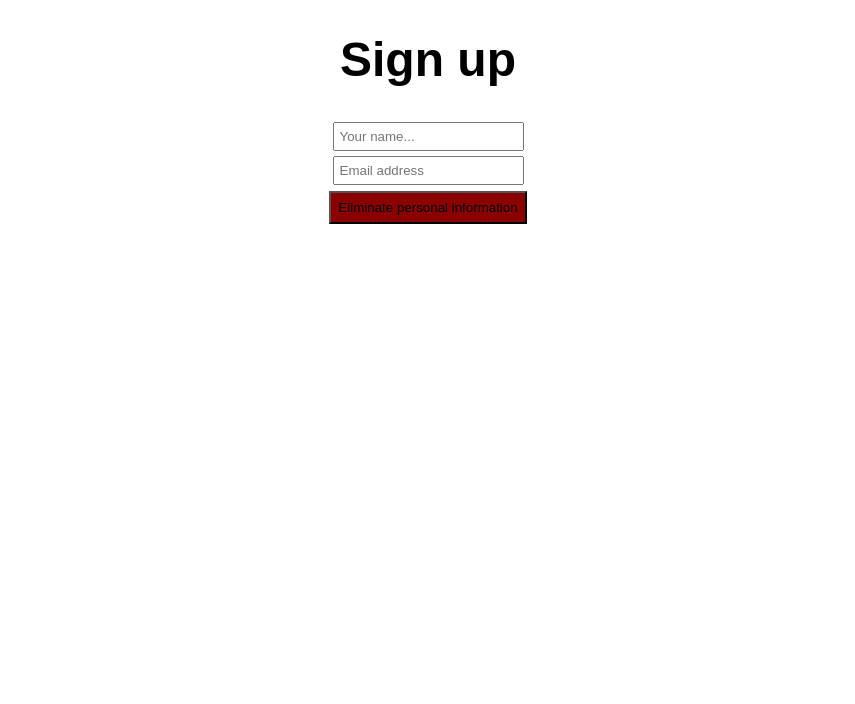
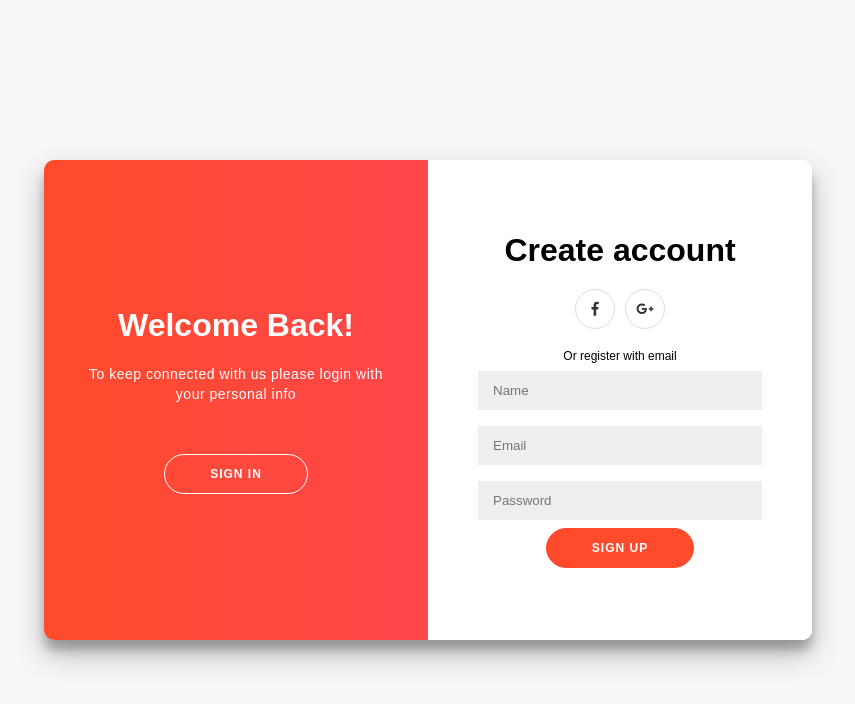
Before and after one commit to sebastianEs/task1, a React (Create React App) app: page / in a window 1280 px wide. Shown: the top 704 px of the page, without its empty margins (212-1067 px from the left). Built offline with nearby package versions, Linux system fonts and the light colour scheme.

Commit message:
form elements in place

```diff
--- a/public/index.html
+++ b/public/index.html
@@ -10,6 +10,9 @@
     -->
     <link rel="manifest" href="%PUBLIC_URL%/manifest.json">
     <link rel="shortcut icon" href="%PUBLIC_URL%/favicon.ico">
+
+    <link rel="stylesheet" href="https://use.fontawesome.com/releases/v5.5.0/css/brands.css" integrity="sha384-QT2Z8ljl3UupqMtQNmPyhSPO/d5qbrzWmFxJqmY7tqoTuT2YrQLEqzvVOP2cT5XW" crossorigin="anonymous">
+    <link rel="stylesheet" href="https://use.fontawesome.com/releases/v5.5.0/css/fontawesome.css" integrity="sha384-u5J7JghGz0qUrmEsWzBQkfvc8nK3fUT7DCaQzNQ+q4oEXhGSx+P2OqjWsfIRB8QT" crossorigin="anonymous">
     <!--
       Notice the use of %PUBLIC_URL% in the tags above.
       It will be replaced with the URL of the `public` folder during the build.
@@ -19,13 +22,14 @@
       work correctly both with client-side routing and a non-root public URL.
       Learn how to configure a non-root public URL by running `npm run build`.
     -->
-    <title>React App</title>
+    <title>SignUp/SignIn</title>
   </head>
   <body>
     <noscript>
       You need to enable JavaScript to run this app.
     </noscript>
     <div id="root"></div>
+
     <!--
       This HTML file is a template.
       If you open it directly in the browser, you will see an empty page.
--- a/src/App.css
+++ b/src/App.css
@@ -1,18 +1,216 @@
-.App {
-  text-align: center;
-  font-size: 18pt;
+
+@import url('https://fonts.googleapis.com/css?family=Montserrat:400,800');
+
+* {
+	box-sizing: border-box;
 }
 
-.form-name, .form-email {
-    padding: 5px;
-    margin: 2px;
+body {
+	background: #f6f5f7;
+	font-family: 'Montserrat', sans-serif;
+	display: flex;
+	flex-direction: column;
+	justify-content: center;
+	align-items: center;
+	height: 100vh;
 }
-.buttonClass {
-    background-color: darkred;
-    padding: 7px;
-    margin: 4px;
+
+h1 {
+	font-weight: bold;
+	margin: 0;
 }
-.buttonClass:hover {
-    cursor: pointer;
-    color: white;
+
+h2 {
+	text-align: center;
 }
+
+p {
+	font-size: 14px;
+	font-weight: 100;
+	line-height: 20px;
+	letter-spacing: 0.5px;
+	margin: 20px 0 50px;
+}
+
+span {
+	font-size: 12px;
+}
+
+a {
+	color: #333;
+	font-size: 14px;
+	text-decoration: none;
+	margin: 15px 0;
+}
+
+button {
+	border: 1px solid #ff4b2b;
+	background: #ff4b2b;
+	border-radius: 20px;
+	color: #fff;
+	font-size: 12px;
+	font-weight: bold;
+	padding: 12px 45px;
+	letter-spacing: 1px;
+	text-transform: uppercase;
+	transition: transform 80ms ease-in;
+}
+
+button:active {
+	transform: scale(0.95);
+}
+
+button:focus {
+	outline: none;
+}
+
+button.ghost {
+	background: transparent;
+	border-color: #fff;
+}
+
+.container {
+	background: #fff;
+	border-radius: 10px;
+	box-shadow: 0 14px 28px rgba(0,0,0,0.25),
+			0 10px 10px rgba(0,0,0,0.22);
+	position: relative;
+	overflow: hidden;
+	width: 768px;
+	max-width: 100%;
+	min-height: 480px;
+}
+
+.form-container {
+	position: absolute;
+	top: 0;
+	height: 100%;
+	transition: all 0.6s ease-in-out;
+}
+
+.sign-up-container {
+	left: 0;
+	width: 50%;
+	z-index: 1;
+	opacity: 0;
+}
+
+.sign-in-container {
+	left: 0;
+	width: 50%;
+	z-index: 2;
+}
+
+.form-container form {
+	background: #fff;
+	display: flex;
+	flex-direction: column;
+	padding: 0 50px;
+	height: 100%;
+	justify-content: center;
+	align-items: center;
+	text-align: center;
+}
+
+.form-container input {
+	background: #eee;
+	border: none;
+	padding: 12px 15px;
+	margin: 8px 0;
+	width: 100%;
+}
+
+.social-icons {
+	margin: 20px 0;
+}
+
+.social-icons a {
+	border: 1px solid #ddd;
+	border-radius: 50%;
+	display: inline-flex;
+	justify-content: center;
+	align-items: center;
+	margin: 0 5px;
+	height: 40px;
+	width: 40px;
+}
+
+.overlay-container {
+	position: absolute;
+	top: 0;
+	left: 50%;
+	width: 50%;
+	height: 100%;
+	overflow: hidden;
+	transition: transform 0.6s ease-in-out;
+	z-index: 100;
+}
+
+.overlay {
+	background: #ff416c;
+	background: linear-gradient(to right, #FF4B2B, #FF416C) no-repeat 0 0 / cover;
+	color: #fff;
+	position: relative;
+	left: -100%;
+	height: 100%;
+	width: 200%;
+	transform: translateX(0);
+	transition: transform 0.6s ease-in-out;
+}
+
+.overlay-panel {
+	position: absolute;
+	top: 0;
+	display: flex;
+	flex-direction: column;
+	justify-content: center;
+	align-items: center;
+	padding: 0 40px;
+	height: 100%;
+	width: 50%;
+	text-align: center;
+	transform: translateX(0);
+	transition: transform 0.6s ease-in-out;
+}
+
+.overlay-right {
+	right: 0;
+	transform: translateX(0)
+}
+
+.overlay-left {
+	transform: translateX(-20%);
+}
+
+
+/* Animation */
+
+/* move signin to right */
+
+.container.right-panel-active .sign-in-container {
+	transform: translateX(100%);
+}
+
+/* move overlay to left */
+
+.container.right-panel-active .overlay-container {
+	transform: translateX(-100%);
+}
+
+/* bring sign up over sign in */
+
+.container.container.right-panel-active .sign-up-container {
+	transform: translateX(100%);
+	opacity: 1;
+	z-index: 5;
+}
+
+/* move overlay back to right */
+
+.container.right-panel-active .overlay {
+	transform: translateX(50%);
+}
+
+.container.right-panel-active .overlay-left {
+	transform: translateX(0);
+}
--- a/src/App.js
+++ b/src/App.js
@@ -2,6 +2,7 @@ import React, { Component } from 'react';
 import './App.css';
 import Form from './Form.js';
 import Button from './Button.js';
+import Overlay from './overlay';
 
 
 class App extends Component {
@@ -9,44 +10,63 @@ class App extends Component {
       super(props);
       this.state={
           name: '',
-          email: ''
+          email: '',
+          password: '',
+          toggleOverlay: false,
       }
       this.handleClick = this.handleClick.bind(this);
       this.handleChange = this.handleChange.bind(this);
+      this.toggleOverlayHandler = this.toggleOverlayHandler.bind(this);
   }
+
+    toggleOverlayHandler() {
+      console.log('toggle overlay')
+      this.setState({toggleOverlay: !this.state.toggleOverlay});
+    }
 
     handleClick() {
         this.setState({
             name: '',
-            email: ''
+            email: '',
+            password: ''
         })
-        console.log(this.state)
     }
 
     handleChange(e){
-
-       this.setState({
-            [e.target.name]: e.target.value
-        })
-
-
-
-};
+      this.setState({
+          [e.target.name]: e.target.value
+      })
+  };
   render() {
+    const { name, email, password, toggleOverlay } = this.state
+    console.log('state ',toggleOverlay);
     return (
-      <div className="App">
+      <div className={`container ${!toggleOverlay ? 'right-panel-active' : ''}`} id="container">
+        <Form
+        handleChange={this.handleChange}
+        userName={name}
+        userEmail={email}
+        showNameInput={true}
+        showPasswordInput={true}
+        showSpan={true}
+        title={"Create account"}
+        formClassName={"sign-up-container"}
+        spanText={"Or register with email"}
+        button={<Button handleClick={this.handleClick} title={"Sign up"} />}
+        />
        <Form
         handleChange={this.handleChange}
-        userName={this.state.name}
-        userEmail={this.state.email}
-
-        />
-        <Button
-        handleClick={this.handleClick}
-        userName={this.state.name}
-        userEmail={this.state.email}
-
-        />
+        password={password}
+        showPasswordInput={true}
+        showNameInput={false}
+        userEmail={email}
+        title={"Sign in"}
+        formClassName={"sign-in-container"}
+        spanText={"Or use your account"}
+        button={<Button handleClick={this.handleClick} title={"Sign in"} />}
+        userEmail={email}
+        title={toggleOverlay ? "Sign in" : "Sign up"} />
+        <Overlay toggleOverlay={this.toggleOverlayHandler} />
       </div>
     );
   }
--- a/src/Button.js
+++ b/src/Button.js
@@ -1,16 +1,12 @@
 import React, {Component} from 'react';
 
 class Button extends Component {
-
-
     render() {
         return (
-        <div>
-            <button className="buttonClass"
-            onClick={this.props.handleClick}
-
-            >Eliminate personal information</button>
-            </div>
+                <button
+                className="buttonClass"
+                onClick={this.props.handleClick}
+                >{this.props.title}</button>
         )
     }
 }
--- a/src/Form.js
+++ b/src/Form.js
@@ -1,20 +1,22 @@
 import React, {Component} from 'react';
 
-
 class Form extends Component {
-
-
     render() {
        return (
-       <div className='form'>
-       <h1>Sign up</h1>
-
-       <input className='form-name' placeholder='Your name...' name='name' type='text' onChange={this.props.handleChange} value ={this.props.userName} />
-       <br/>
-       <input className='form-email' placeholder='Email address' name='email' type='email'  onChange={this.props.handleChange} value ={this.props.userEmail} />
-
-
- </div>
+           <div className={`form-container ${this.props.formClassName}`}>
+                <form action="#">
+                    <h1>{this.props.title}</h1>
+                    <div className="social-icons">
+                        <a href="#" className="social"><i className="fab fa-facebook-f"></i></a>
+                        <a href="#" className="social"><i className="fab fa-google-plus-g"></i></a>
+                    </div>
+                    <span>{this.props.spanText}</span>
+                    {this.props.showNameInput ? <input placeholder="Name" name='name' type='text' onChange={this.props.handleChange} value ={this.props.userName} /> : null  }
+                    <input placeholder='Email' name='email' type='email'  onChange={this.props.handleChange} value ={this.props.userEmail} />
+                    {this.props.showPasswordInput ? <input placeholder='Password' name='password' type='password' onChange={this.props.handleChange} value ={this.props.password} /> : null}
+                    {this.props.button}
+                </form>
+           </div>
        )
     }
 
--- /dev/null
+++ b/src/overlay.js
@@ -0,0 +1,19 @@
+import React from 'react'
+const Overlay = (props) => {
+    return ( <div className="overlay-container">
+    <div className="overlay">
+        <div className="overlay-panel overlay-left">
+            <h1>Welcome Back!</h1>
+            <p>To keep connected with us please login with your personal info</p>
+            <button onClick={props.toggleOverlay} className="ghost" id="signIn">Sign In</button>
+        </div>
+        <div className="overlay-panel overlay-right">
+            <h1>Hello, Friend!</h1>
+            <p>Enter your personal details and start journey with us</p>
+            <button onClick={props.toggleOverlay} className="ghost" id="signUp">Sign Up</button>
+        </div>
+    </div>
+</div> );
+}
+
+export default Overlay;
```
Also changed, not shown: package.json (+8 -2 lines).
